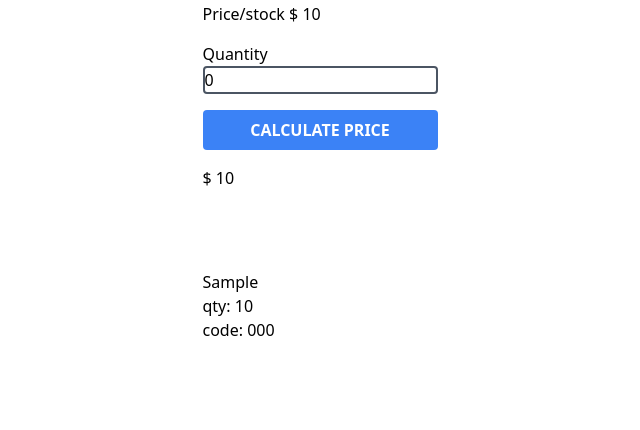
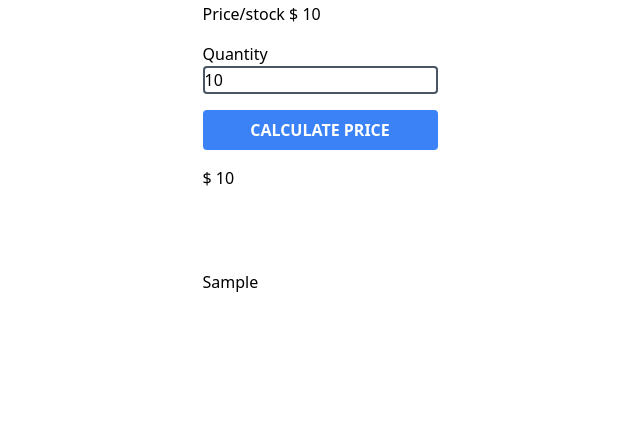
Before and after one commit to CarlVinggaard/BullMarket, a Flask app: template templates/buy.html in a window 1280 px wide. Shown: the part 370-800 px from the top of the page, without its empty margins (320-960 px from the left). Run offline with Flask 2, Linux system fonts and the light colour scheme; the template is opened without the code that fills it: most values are stand-ins (such as "Sample title", 1, 10 or a date in 2020); some libraries are stand-ins or nearby versions.

Commit message:
Fix buy_stock()

```diff
--- a/app.py
+++ b/app.py
@@ -42,16 +42,17 @@ def get_total_value(username):
 
   return round(sum(list(map(get_stock_value, user['portfolio']))), 2)
 
-def buy_stock(stockCode, quantity):
-  exists = mongo.db.users.find({ 'username': session['username'], 'portfolio.stockCode': stockCode })
-  if not exists:
-    userQuery = { 'username': session['username'] }
-    addToSet = { '$addToSet': { 'portfolio': { 'stockCode': stockCode, 'quantity': 0 } } }
-    mongo.db.users.update_one(userQuery, addToSet)
-  else:
-    query = { 'username': session['username'], 'portfolio.stockCode': stockCode }
-    value = { '$inc': { 'portfolio.$.quantity': quantity } }
-    mongo.db.users.update_one(query, value)
+def buy_stock(stockCode, quantity, price):
+  # If there is no object with this stock code in the portfolio, create one
+  mongo.db.users.update({ 'username': session['username'], 'portfolio.stockCode': { '$ne': stockCode } }, { '$push': { 'portfolio': { 'stockCode': stockCode, 'quantity': 0 } } })
+
+  # Increment it with <quantity>
+  query = { 'username': session['username'], 'portfolio.stockCode': stockCode }
+  value = { '$inc': { 'portfolio.$.quantity': quantity } }
+  mongo.db.users.update_one(query, value)
+
+  # Subtract the cash
+  mongo.db.users.update({ 'username': session['username']}, { '$inc': { 'cash': -(quantity * price) } })
 
 def create_user(username):
   mongo.db.users.insert({ 'username': username, 'cash': 20000.00 })
@@ -91,18 +92,15 @@ def trade():
 def buy(stockCode):
   price = get_stock_price(stockCode)
   total = 0
-  formData = {}
-  code = ''
-  qty = 0
+  quantity = 0
   if request.method == "POST":
     quantity = int(request.form["quantity"])
     total = quantity * price
-    formData = request.form
     if 'buy' in request.form:
       # Check if valid purchase
-      buy_stock(stockCode, quantity)
+      buy_stock(stockCode, quantity, price)
       return redirect(url_for('index'))
-  return render_template('buy.html', user=mongo.db.users.find_one({ 'username': session['username']}), data=get_stock_data(), stock=stockCode, price=price, total=total, formData=formData, qty=qty, code=code)
+  return render_template('buy.html', user=mongo.db.users.find_one({ 'username': session['username']}), data=get_stock_data(), stock=stockCode, price=price, total=total, quantity=quantity)
 
 @app.route('/logout')
 def logout():
--- a/templates/buy.html
+++ b/templates/buy.html
@@ -7,7 +7,7 @@
     <p>Price/stock <span>$ {{ price }}</span></p>
     <div class="flex-col flex my-4">
       <label for="quantity">Quantity</label>
-      <input type="number" name="quantity" value="0" class="border-gray-600 border-2 border-solid rounded mb-4" />
+      <input type="number" name="quantity" value="{{ quantity }}" class="border-gray-600 border-2 border-solid rounded mb-4" />
       <button type="submit" name="calculate" class="bg-blue-500 rounded text-white font-bold uppercase text-center px-6 py-2">Calculate price</button>
     </div>
     <div class="h-16">
@@ -19,8 +19,6 @@
       <button type="submit" name="buy" value=1 class="bg-orange-500 rounded text-white font-bold uppercase text-center px-6 py-2">Buy</button>
     </div>
     <div>{{ formData }}</div>
-    <div>qty: {{ qty }}</div>
-    <div>code: {{ code }}</div>
   </form>
 </div>
 {% endblock %}
--- a/templates/trade.html
+++ b/templates/trade.html
@@ -8,7 +8,7 @@
     </div>
     <div class="flex w-auto justify-center items-end mt-4">
       <div class="text-4xl text-center uppercase font-light">Cash available</div>
-      <div class="text-4xl text-center font-bold ml-8">€ {{ user.cash }}</div>
+      <div class="text-4xl text-center font-bold ml-8">€ {{ user.cash|round(2) }}</div>
     </div>
     <div id="stock-table" class="mt-12 flex justify-center">
       <table class="uppercase table-fixed">
```
